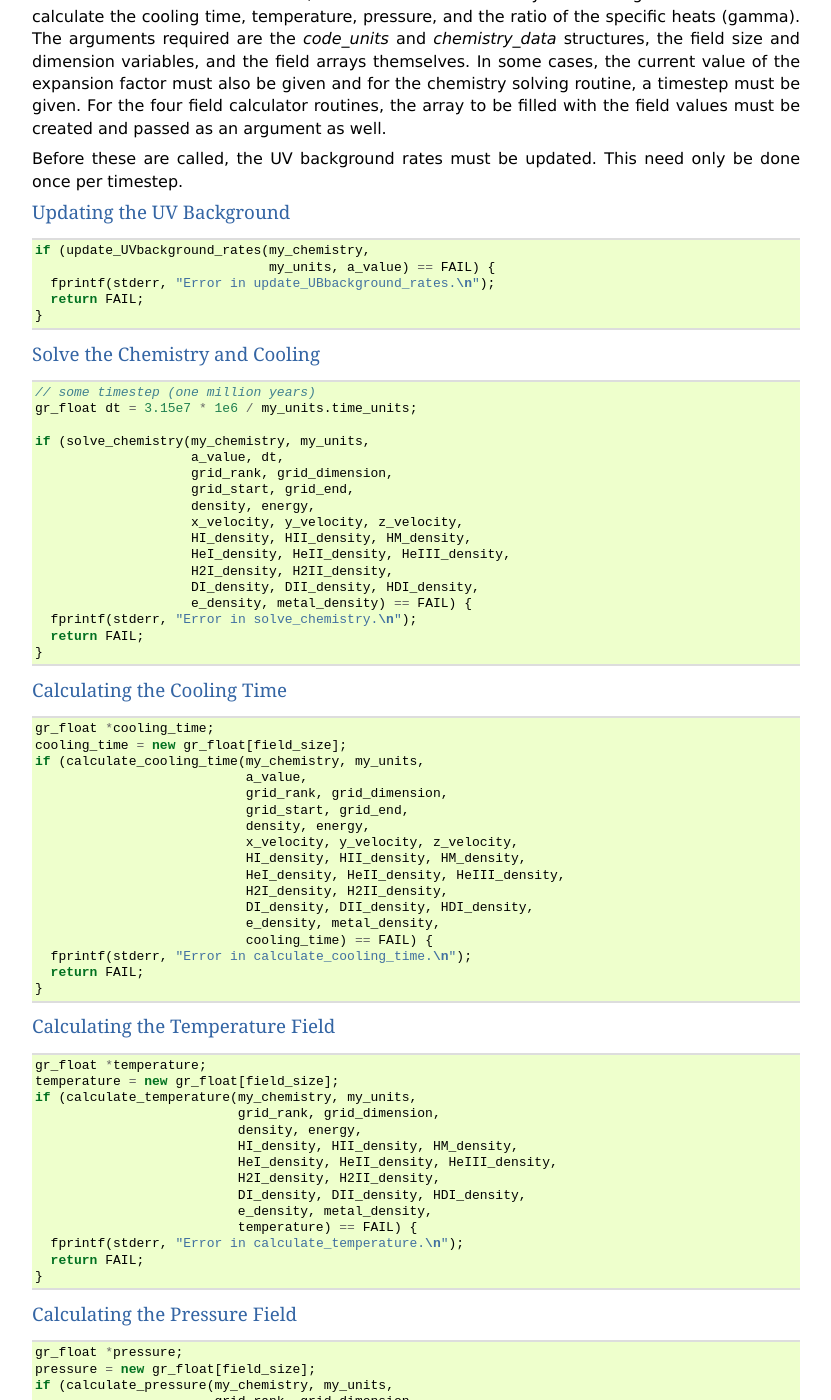
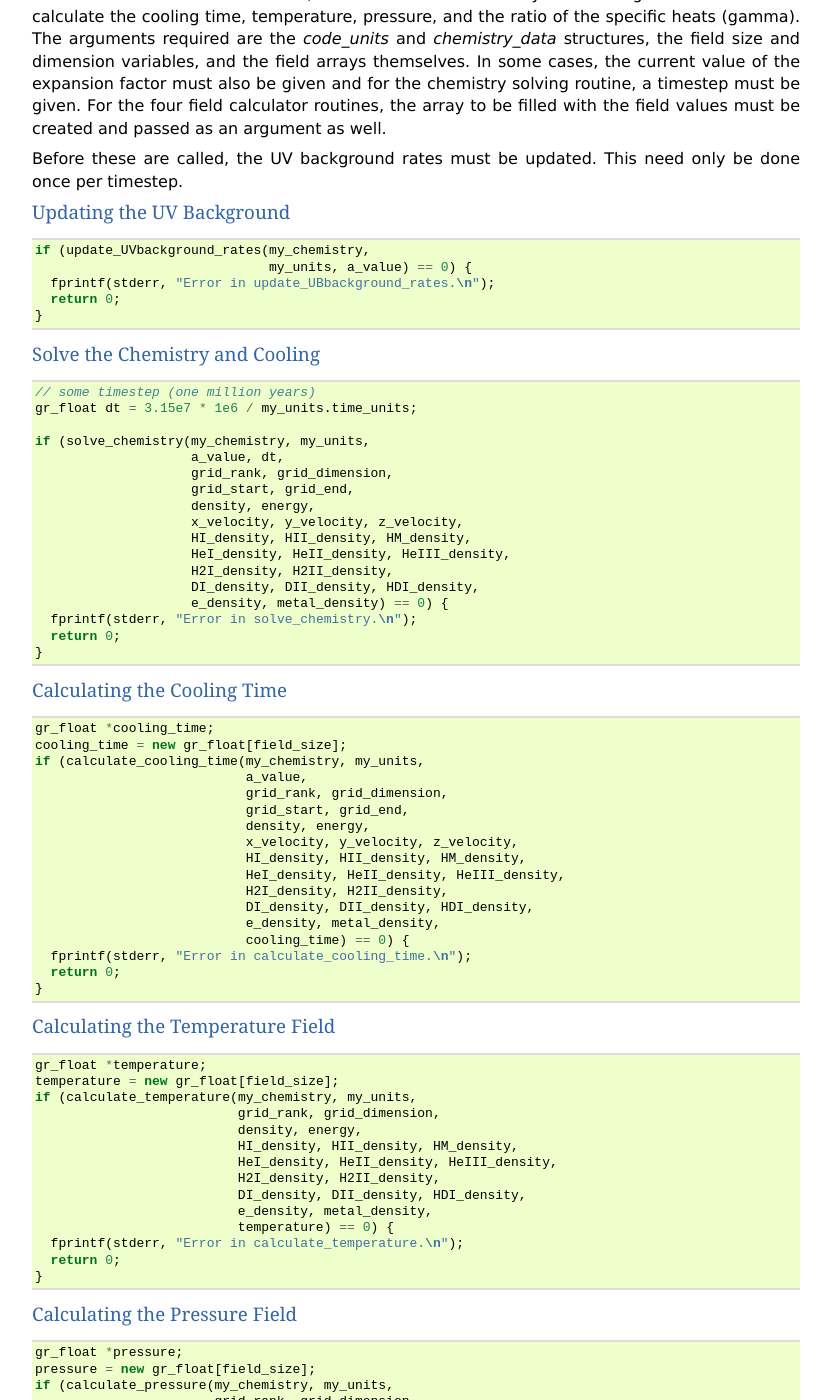
Before and after one commit to grackle-project/grackle, a Sphinx documentation site: the page built from doc/source/Integration.rst, in a window 1280 px wide and 1400 px high, scrolled down 3197 px. Shown: the whole window, without its empty margins (48-879 px from the left). Built offline with Sphinx 7.4.7, drawn with Linux system fonts in a browser that asks for light colours; some of the changed text lies outside the part shown.

Commit message:
Updating docs.

```diff
--- a/doc/source/Integration.rst
+++ b/doc/source/Integration.rst
@@ -108,9 +108,9 @@ set to 1.  The initializing function will return an integer indicating success
   gr_float a_value = 1. / (1. + initial_redshift);
 
   // Finally, initialize the chemistry object.
-  if (initialize_chemistry_data(my_chemistry, my_units, a_value) == FAIL) {
+  if (initialize_chemistry_data(my_chemistry, my_units, a_value) == 0) {
     fprintf(stderr, "Error in initialize_chemistry_data.\n");
-    return FAIL;
+    return 0;
   }
 
 The *chemistry_data* structure is now ready to be used.
@@ -196,9 +196,9 @@ Updating the UV Background
 .. code-block:: c++
 
   if (update_UVbackground_rates(my_chemistry,
-                                my_units, a_value) == FAIL) {
+                                my_units, a_value) == 0) {
     fprintf(stderr, "Error in update_UBbackground_rates.\n");
-    return FAIL;
+    return 0;
   }
 
 Solve the Chemistry and Cooling
@@ -219,9 +219,9 @@ Solve the Chemistry and Cooling
                       HeI_density, HeII_density, HeIII_density,
                       H2I_density, H2II_density,
                       DI_density, DII_density, HDI_density,
-                      e_density, metal_density) == FAIL) {
+                      e_density, metal_density) == 0) {
     fprintf(stderr, "Error in solve_chemistry.\n");
-    return FAIL;
+    return 0;
   }
 
 Calculating the Cooling Time
@@ -242,9 +242,9 @@ Calculating the Cooling Time
                              H2I_density, H2II_density,
                              DI_density, DII_density, HDI_density,
                              e_density, metal_density,
-                             cooling_time) == FAIL) {
+                             cooling_time) == 0) {
     fprintf(stderr, "Error in calculate_cooling_time.\n");
-    return FAIL;
+    return 0;
   }
 
 Calculating the Temperature Field
@@ -262,9 +262,9 @@ Calculating the Temperature Field
                             H2I_density, H2II_density,
                             DI_density, DII_density, HDI_density,
                             e_density, metal_density,
-                            temperature) == FAIL) {
+                            temperature) == 0) {
     fprintf(stderr, "Error in calculate_temperature.\n");
-    return FAIL;
+    return 0;
   }
 
 Calculating the Pressure Field
@@ -282,9 +282,9 @@ Calculating the Pressure Field
                          H2I_density, H2II_density,
                          DI_density, DII_density, HDI_density,
                          e_density, metal_density,
-                         pressure) == FAIL) {
+                         pressure) == 0) {
     fprintf(stderr, "Error in calculate_pressure.\n");
-    return FAIL;
+    return 0;
   }
 
 Calculating the Gamma Field
@@ -302,7 +302,7 @@ Calculating the Gamma Field
                       H2I_density, H2II_density,
                       DI_density, DII_density, HDI_density,
                       e_density, metal_density,
-                      gamma) == FAIL) {
+                      gamma) == 0) {
     fprintf(stderr, "Error in calculate_gamma.\n");
-    return FAIL;
+    return 0;
   }
```
